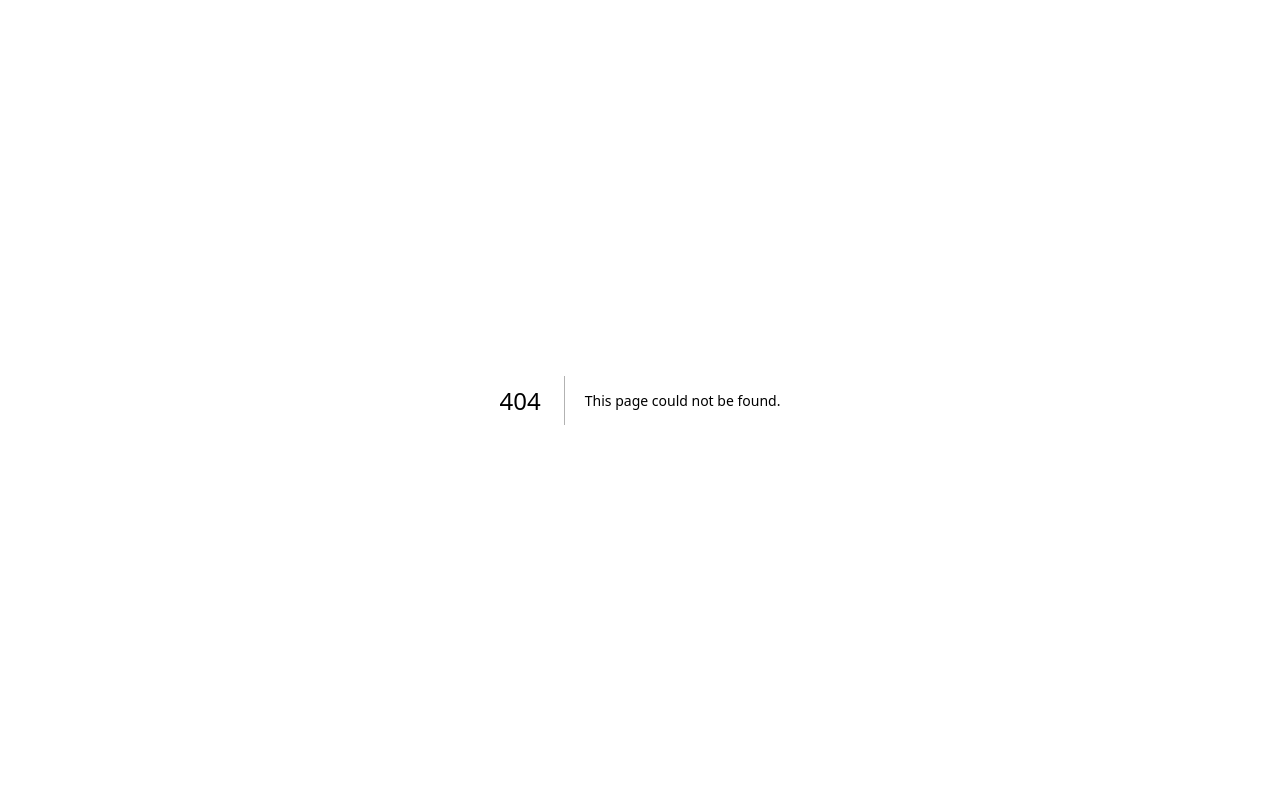
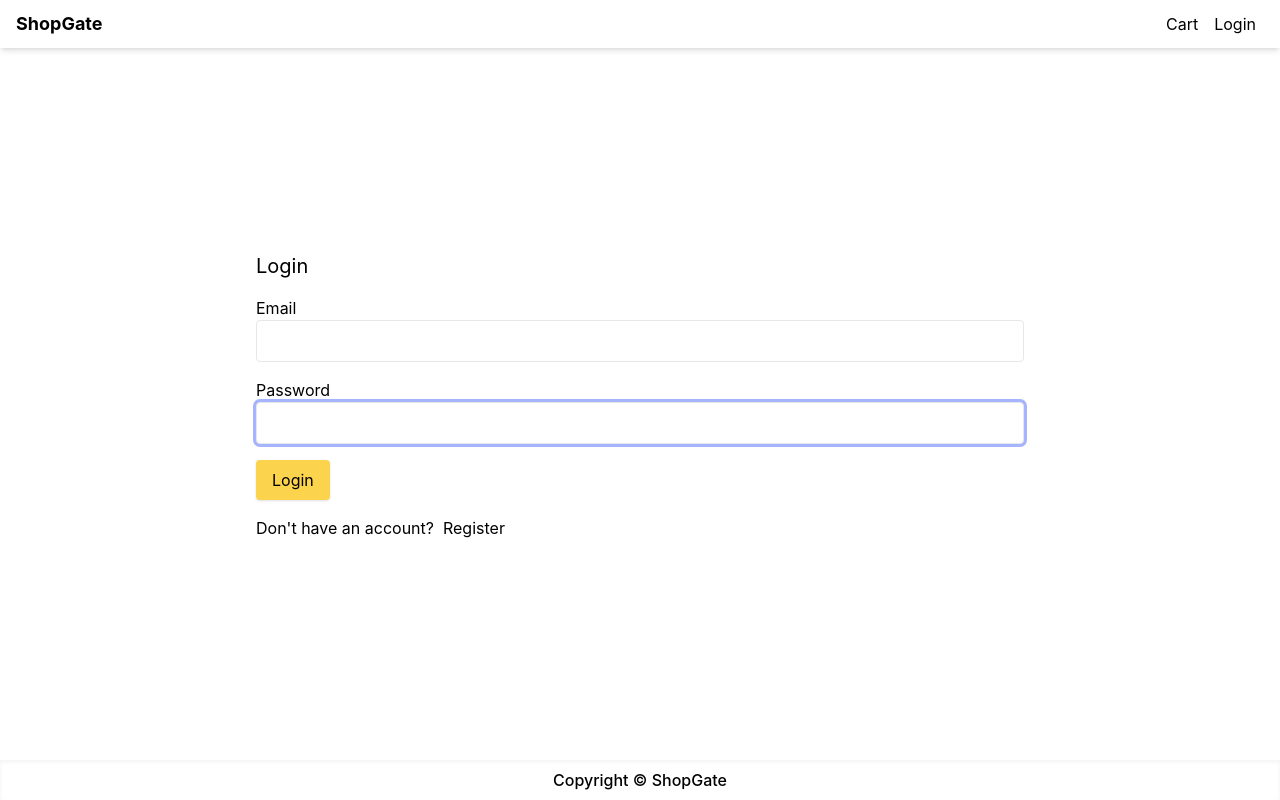
Before and after one commit to TimmyChan99/e-commerce, a Next.js app: page /auth/login in a window 1280 px wide. Before the commit this address had no page. Built offline with nearby package versions, Linux system fonts and the light colour scheme.

Commit message:
Create the login page

```diff
--- a/package.json
+++ b/package.json
@@ -18,6 +18,7 @@
     "next": "13.0.2",
     "react": "18.2.0",
     "react-dom": "18.2.0",
+    "react-hook-form": "^7.39.2",
     "react-redux": "^8.0.5",
     "typescript": "4.8.4"
   },
--- /dev/null
+++ b/pages/auth/login.tsx
@@ -0,0 +1,72 @@
+import Link from 'next/link';
+import React from 'react'
+import Layout from '../../components/Layout';
+import { useForm } from 'react-hook-form';
+
+type Inputs = {
+	email: string;
+	password: string;
+};
+
+const Login = () => {
+	const { handleSubmit, register, formState: { errors } } = useForm<Inputs>();
+
+	const onSubmit = (data: Inputs) => {
+		console.log(data);
+	};
+
+	return (
+		<Layout title="Login">
+			<form
+				className="mx-auto max-w-screen-md"
+				onSubmit={handleSubmit(onSubmit)}
+			>
+				<h1 className="mb-4 text-xl">Login</h1>
+				<div className="mb-4">
+					<label htmlFor="email">Email</label>
+					<input
+						type="email"
+						{...register('email', {
+							required: 'Please enter email',
+							pattern: {
+								value: /^[a-zA-Z0-9_.+-]+@[a-zA-Z0-9-]+.[a-zA-Z0-9-.]+$/i,
+								message: 'Please enter valid email',
+							},
+						})}
+						className="w-full"
+						id="email"
+						autoFocus
+					></input>
+					{errors.email && (
+						<div className="text-red-500">{errors.email.message}</div>
+					)}
+				</div>
+				<div className="mb-4">
+					<label htmlFor="password">Password</label>
+					<input
+						type="password"
+						{...register('password', {
+							required: 'Please enter password',
+							minLength: { value: 6, message: 'password is more than 5 chars' },
+						})}
+						className="w-full"
+						id="password"
+						autoFocus
+					></input>
+					{errors.password && (
+						<div className="text-red-500 ">{errors.password.message}</div>
+					)}
+				</div>
+				<div className="mb-4 ">
+					<button className="primary-button">Login</button>
+				</div>
+				<div className="mb-4 ">
+					Don&apos;t have an account? &nbsp;
+					<Link href={`/register?redirect=`}>Register</Link>
+				</div>
+			</form>
+		</Layout>
+	);
+};
+
+export default Login;
--- a/pages/cart.tsx
+++ b/pages/cart.tsx
@@ -6,8 +6,10 @@ import Layout from "../components/Layout"
 import { selectCartItems } from "../redux/cart/cart"
 import { useAppSelector, useAppDispatch } from "../redux/hooks"
 import { removeItem } from "../redux/cart/cart"
+import { useRouter } from "next/router"
 
 const Cart: NextPage = () => {
+	const router = useRouter();
 	const cartItems = useAppSelector(selectCartItems);
 	const dispatch = useAppDispatch();
 	const itemsPrice = cartItems.reduce((a, item) => a + item.price * item.quantity, 0);
@@ -26,8 +28,8 @@ const Cart: NextPage = () => {
 			<td className='p-5 text-right'>${item.price}</td>
 			<td className='p-5 text-right'>
 				<button type='button'
-				onClick={() => handleRemoveFromCart(item.slug)}
-				className='p-2 border rounded'>-</button>
+					onClick={() => handleRemoveFromCart(item.slug)}
+					className='p-2 border rounded'>-</button>
 			</td>
 		</tr>
 	));
@@ -43,7 +45,23 @@ const Cart: NextPage = () => {
 	return (
 		<Layout title="My Shopping Cart">
 			<h1>My Shopping Cart</h1>
-			<div>Total Price: ${itemsPrice}</div>
+			<div className="card p-5">
+				<ul>
+					<li>
+						<div className="pb-3 text-xl">
+							<div>Total Price: ${itemsPrice}</div>
+						</div>
+					</li>
+					<li>
+						<button
+							onClick={() => router.push('/auth/login?redirect=/shipping')}
+							className="primary-button w-full"
+						>
+							Check Out
+						</button>
+					</li>
+				</ul>
+			</div>
 			<div className='grid md:grid-cols-4 md:gap-5'>
 				<div className='overlow-x-auto md:col-span-2'>
 					<table className='table-auto w-full'>
--- a/styles/globals.css
+++ b/styles/globals.css
@@ -29,3 +29,9 @@ a {
     @apply rounded bg-amber-300 py-2 px-4 shadow outline-none hover:bg-amber-400  active:bg-amber-500;
   }
 }
+
+input,
+select,
+textarea {
+  @apply rounded border p-2  outline-none ring-indigo-300  focus:ring;
+}
```
Also changed, not shown: 1 other file (tests, documents, lock files or other folders).
